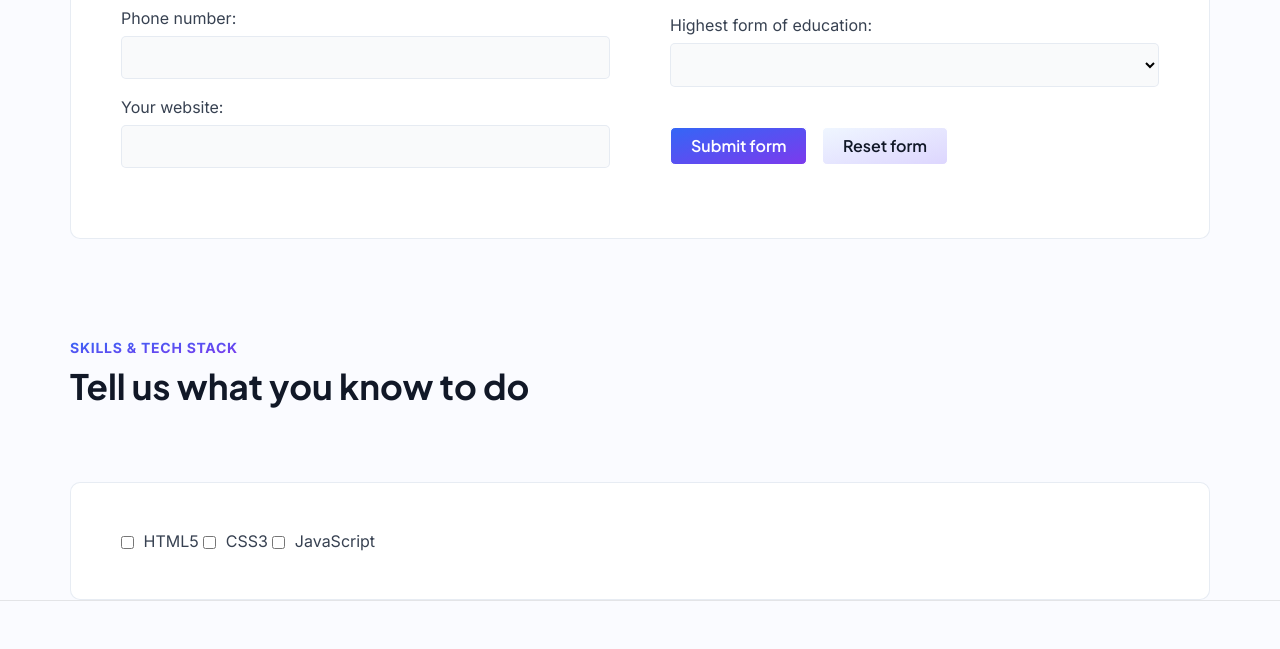
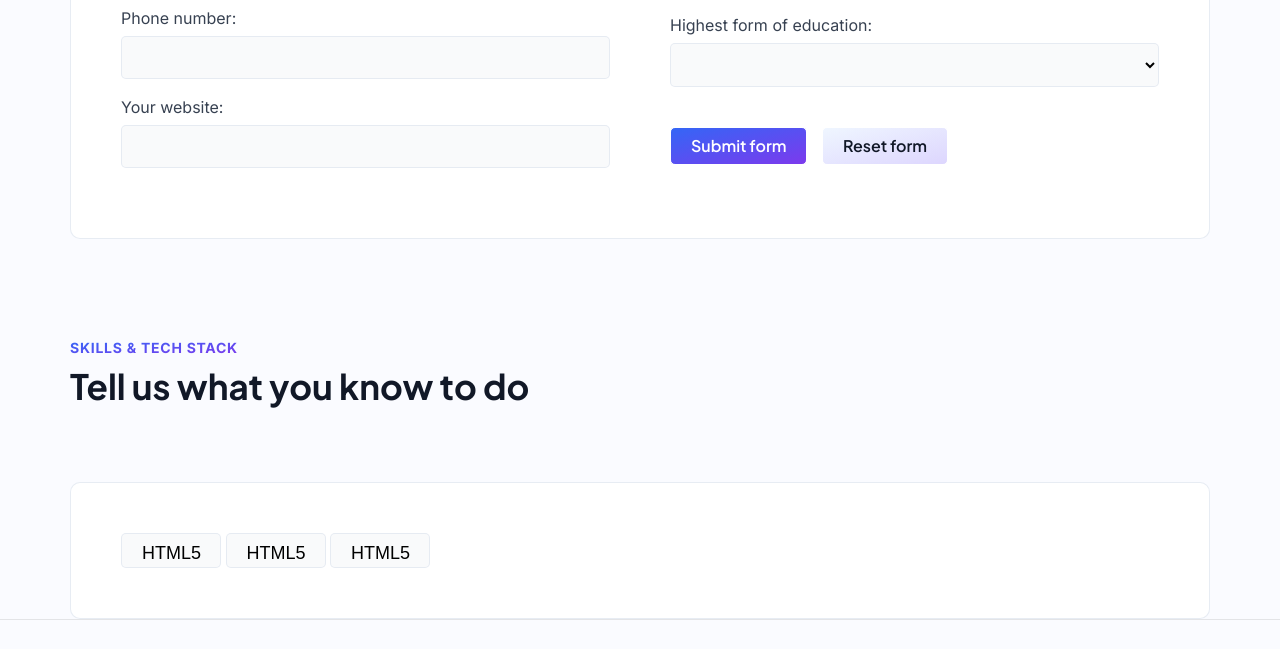
Before and after one commit to kom42ec/dev-form, a plain HTML site: page index.html in a window 1280 px wide. Shown: the part 2160-2809 px from the top of the page. Drawn offline with nearby package versions, Linux system fonts and the light colour scheme.

Commit message:
chekbox styling

```diff
--- a/css/form.css
+++ b/css/form.css
@@ -48,7 +48,7 @@ input[type="search"]::placeholder {
 /* CHECKBOX */
 /*****************************************/
 
-input[type="checkbox"] {
+.sign-box input[type="checkbox"] {
   display: inline;
   width: auto;
   vertical-align: middle;
@@ -56,6 +56,23 @@ input[type="checkbox"] {
   margin-right: 0.5rem;
 }
 
+.skills input[type="checkbox"] {
+  display: inline-block;
+  -webkit-appearance: none;
+  appearance: none;
+  border: 1px solid var(--border-color);
+  width: 10rem;
+  height: 3.5rem;
+  margin-bottom: 0;
+}
+
+.skills input[type="checkbox"]::after {
+  content: "HTML5";
+}
+
+.skills input[type="checkbox"]:checked {
+  background: var(--bg-gradient);
+}
 /****************************************/
 /* SUBMIT */
 /****************************************/
--- a/index.html
+++ b/index.html
@@ -27,6 +27,7 @@
     <title>Web Dev Form</title>
   </head>
   <body>
+    <!-- HEADER -->
     <header>
       <div class="container header">
         <div class="logo">
@@ -44,6 +45,7 @@
       </div>
     </header>
     <main>
+      <!-- HERO SECTION -->
       <section class="hero-section">
         <div class="container hero">
           <div class="shape"></div>
@@ -240,16 +242,15 @@
             <fieldset>
               <div class="tech">
                 <input type="checkbox" name="skill" value="html" id="skill" />
-                HTML5
+
                 <input type="checkbox" name="skill" value="css" id="skill" />
-                CSS3
+
                 <input
                   type="checkbox"
                   name="skill"
                   value="javascript"
                   id="skill"
                 />
-                JavaScript
               </div>
             </fieldset>
           </form>
```
